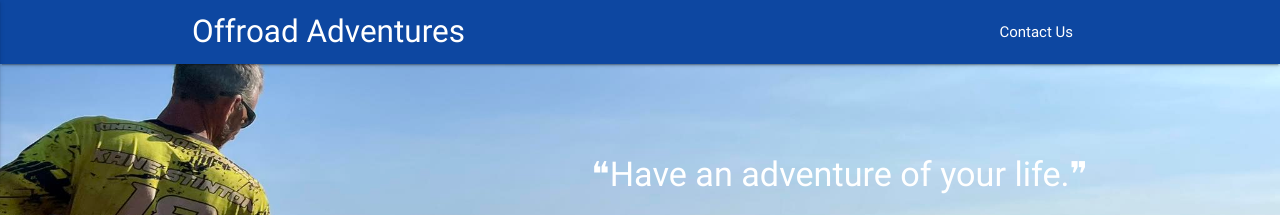
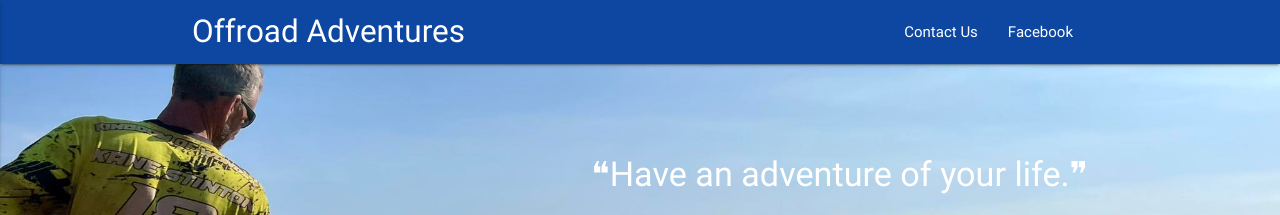
Before and after one commit to yong-lim/offroad-adv, a Jekyll site: the page built from index.md, in a window 1280 px wide. Shown: the top 215 px of the page. Built offline with Jekyll 4.4.1, drawn with Linux system fonts in a browser that asks for light colours; nearby versions of some CDN libraries.

Commit message:
Add Facebook link to menu bar

```diff
--- a/_data/nav.yml
+++ b/_data/nav.yml
@@ -1,2 +1,4 @@
 - title : Contact Us
   link  : "#contact"
+- title : Facebook
+  link  : "https://www.facebook.com/leng.i.leng"
```
